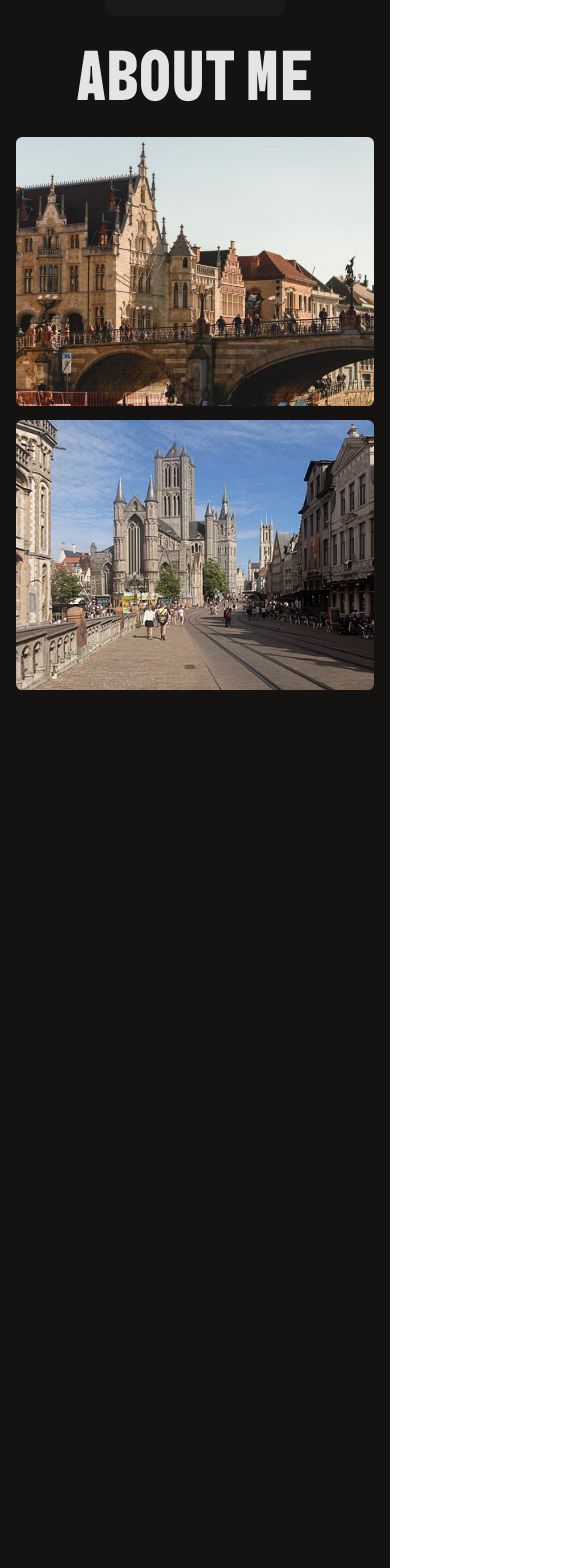
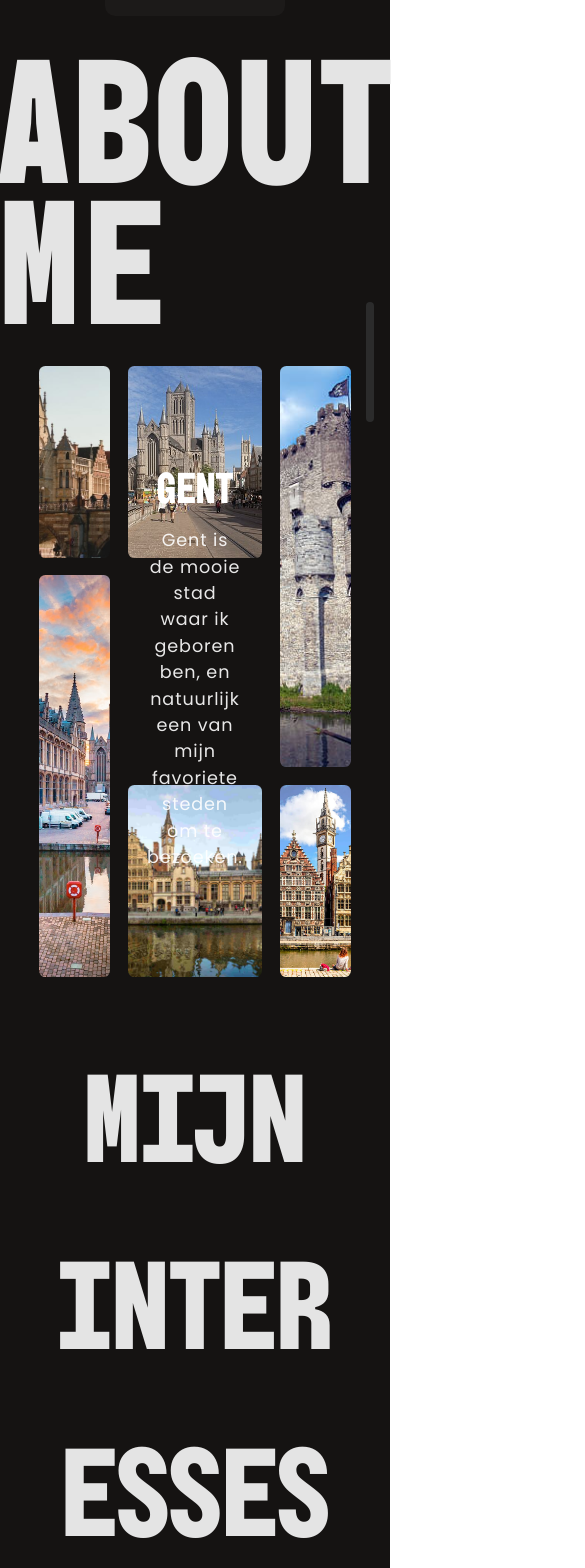
Before and after one commit to AminAkhayad/portfolio, a React (Vite) app in the folder my-portfolio/: page /portfolio/about in a window 390 px wide. Shown: the part 60-1628 px from the top of the page, 585 px wide, since content can reach past the window. Built offline with nearby package versions, Linux system fonts and the light colour scheme.

Commit message:
feat: Add responsive styles for footer, about, home, and projects sections

```diff
--- a/my-portfolio/src/app/components/design/Footer/Footer.css
+++ b/my-portfolio/src/app/components/design/Footer/Footer.css
@@ -47,6 +47,15 @@ footer {
     }
   }
 }
+@media (max-width: 992px) {
+  footer {
+    .footer-content {
+      .footer-title {
+        font-size: 3.6rem;
+      }
+    }
+  }
+}
 
 @media (max-width: 640px) {
     footer {
--- a/my-portfolio/src/app/components/styles/general.css
+++ b/my-portfolio/src/app/components/styles/general.css
@@ -24,6 +24,7 @@ body {
     min-height: 100%;
 
 }
+
 
 @font-face {
     font-family: 'BBH Sans Bogle';
--- a/my-portfolio/src/app/pages/About/About.css
+++ b/my-portfolio/src/app/pages/About/About.css
@@ -172,6 +172,37 @@
   }
 }
 
+@media (max-width: 992px) {
+  .about-container {
+    &.container {
+      .hero-section {
+        h1 {
+          font-size: 11rem;
+        }
+        .images-grid {
+          .banner {
+            h2 {
+              font-size: 2.7rem;
+            }
+          }
+        }
+      }
+      .interest-section {
+        h2 {
+          font-size: 7.8rem;
+          text-align: center;
+        }
+      }
+      .cv-section {
+        h2 {
+          font-size: 7.8rem;
+        }
+    }
+  }
+  }
+}
+
+// MOBILE
 @media (max-width: 640px) {
   .about-container {
     .scroll-progress {
--- a/my-portfolio/src/app/pages/About/About.jsx
+++ b/my-portfolio/src/app/pages/About/About.jsx
@@ -47,8 +47,8 @@ const About = () => {
           ease: "power3.out",
           scrollTrigger: {
             trigger: item,
-            start: "top 90%",
-            toggleActions: "play none none reverse",
+            start: "bottom 49%",
+            toggleActions: "play none none",
           },
         });
       });
--- a/my-portfolio/src/app/pages/Home/Home.css
+++ b/my-portfolio/src/app/pages/Home/Home.css
@@ -330,7 +330,30 @@
   }
 }
 
-/* Mobiel */
+@media (max-width: 992px) {
+  .home-container {
+    &.container {
+      gap: 0;
+      .hero-section {
+        height: 97vh;
+        .hero-description {
+          h1 {
+            font-size: 11rem;
+            margin-top: 0rem;
+          }
+        }
+      }
+      .contact-section {
+        align-items: center;
+        .contact-heading {
+          font-size: 2.3rem;
+        }
+      }
+    }
+  }
+}
+
+// MOBILE
 @media (max-width: 640px) {
   .home-container {
     gap: 2rem;
--- a/my-portfolio/src/app/pages/Projects/Projects.css
+++ b/my-portfolio/src/app/pages/Projects/Projects.css
@@ -81,6 +81,18 @@
   }
 }
 
+@media (max-width: 992px) {
+  .projects-container {
+    &.container {
+      .hero-section {
+        h1 {
+          font-size: 11rem;
+        }
+      }
+    }
+  }
+}
+
 @media (max-width: 768px) {
   .projects-container {
     &.container {
```
